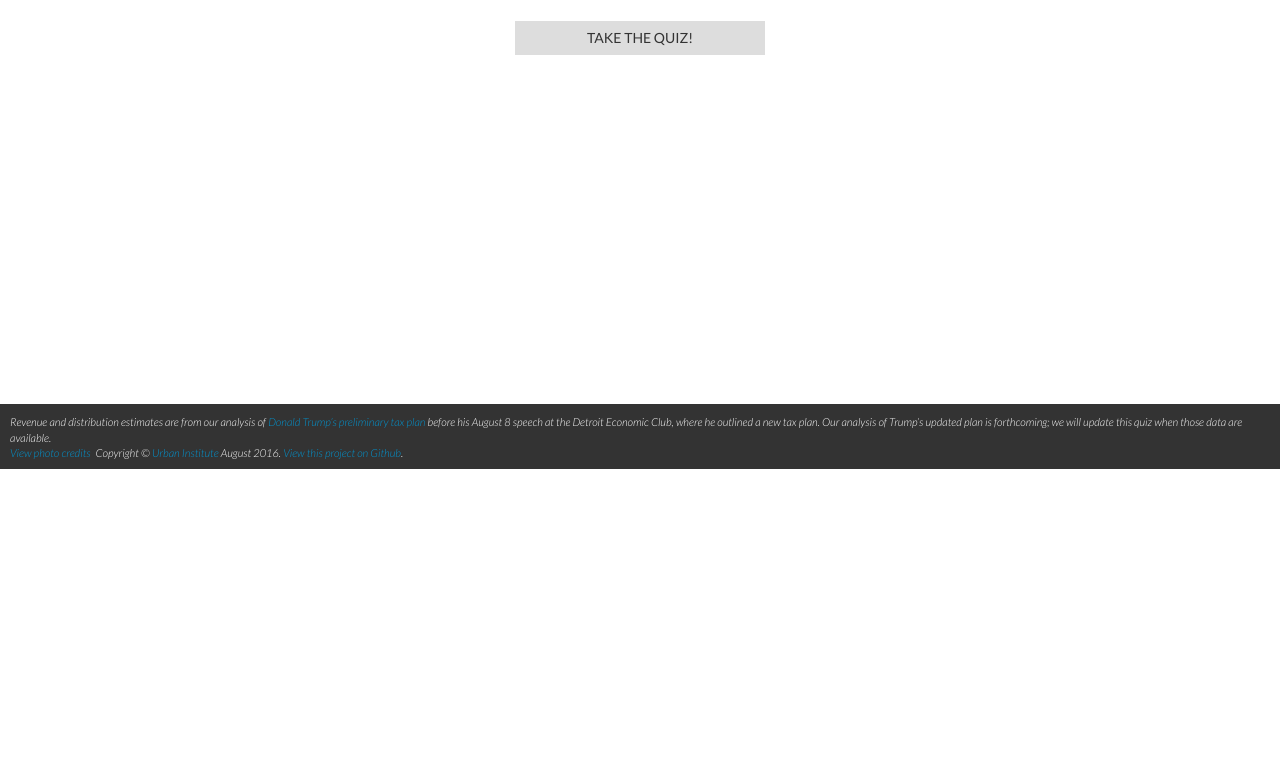
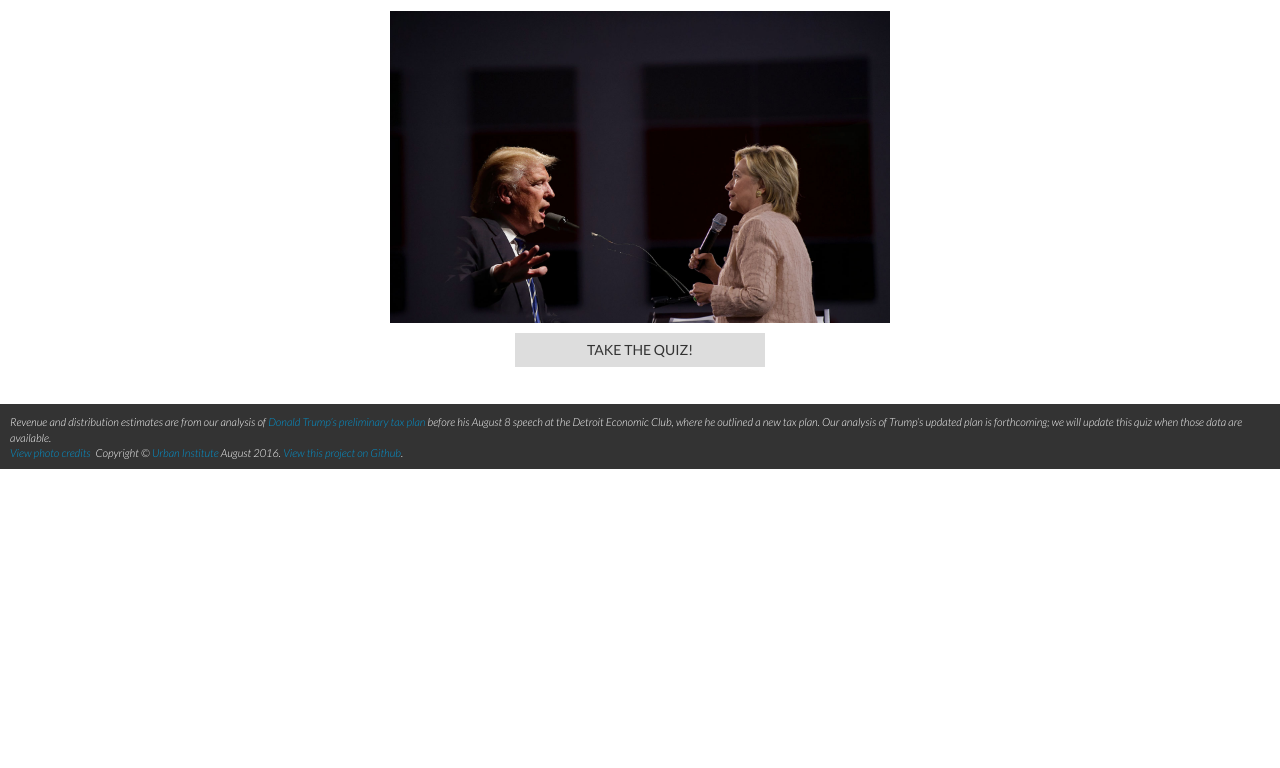
Before and after one commit to UrbanInstitute/quick-quiz, a plain HTML site: page index.html in a window 1280 px wide. Shown: the part 331-1099 px from the top of the page. Before the commit the page ends 800 px from the top, so only its background shows below. Drawn offline with nearby package versions, Linux system fonts and the light colour scheme.

Commit message:
home page fixes

```diff
--- a/quiz.css
+++ b/quiz.css
@@ -135,7 +135,7 @@ html, body {
 
 .progress-circles.show {
   display: block;
-  margin-bottom: 450px;
+  /*margin-bottom: 450px;*/
   height: 500px;
 }
 
--- a/quiz.js
+++ b/quiz.js
@@ -73,10 +73,21 @@ function render(quiz_opts) {
     .text(quiz_opts.title)
     .attr('class', 'quiz-title')
     .appendTo($title_slide);
+  $('<img>')
+    .attr('src','images/photos/home.jpg')
+    .css("width","500px")
+    .css("margin","0 auto")
+    // .attr('class', 'quiz-title')
+    .appendTo($title_slide);
 
   var $start_button = $("<div>")
     .attr("class", "quiz-answers")
+    .css("margin-bottom","400px")
     .appendTo($title_slide);
+var $dummy2 = $("<div>")
+  .text("a")
+  .css("color","white")
+  .appendTo($title_slide)
 
 var $indicators = $('<ol>')
     .attr('class', 'progress-circles')
```
Also changed, not shown: images/photos/home.jpg (added).
